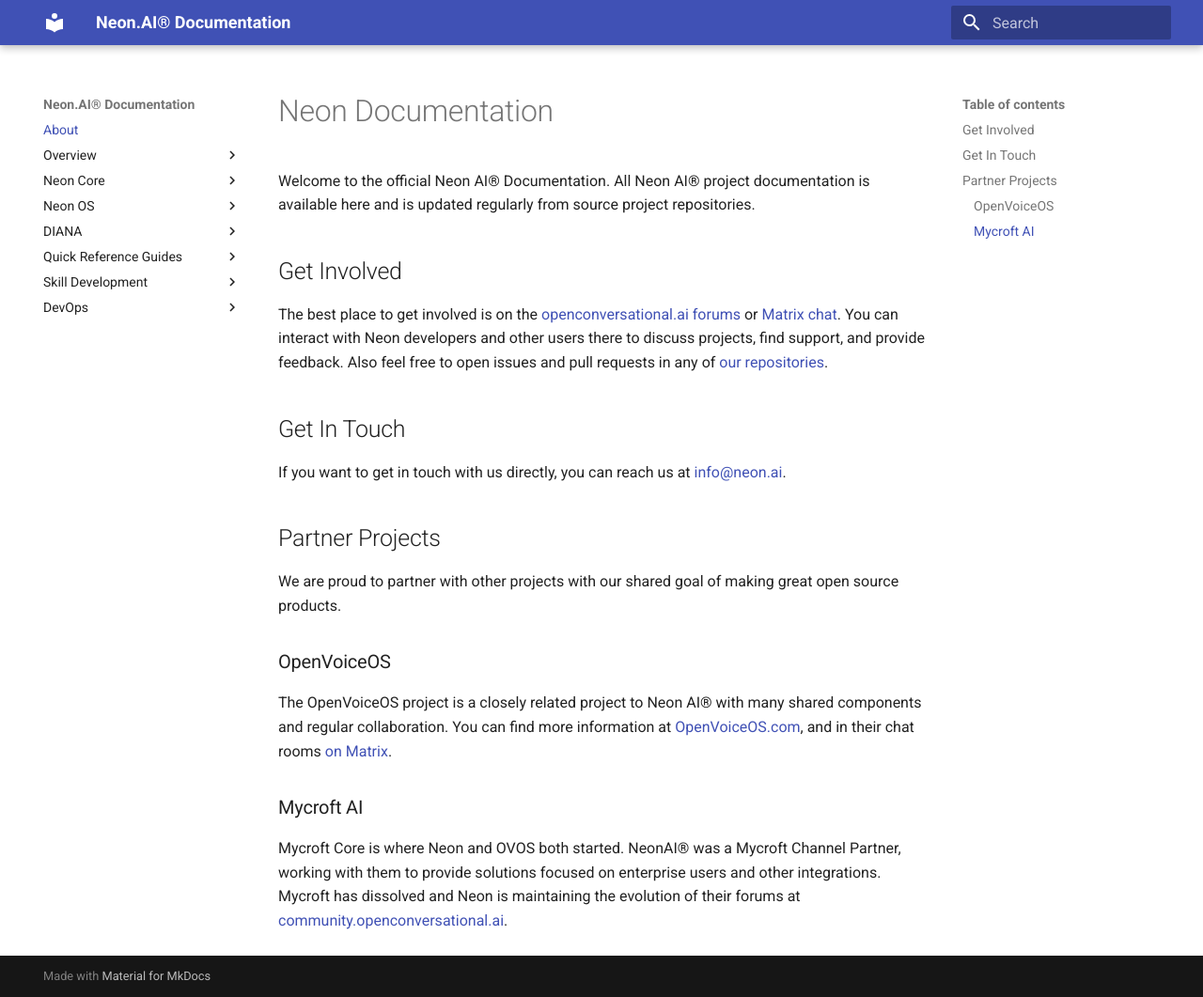
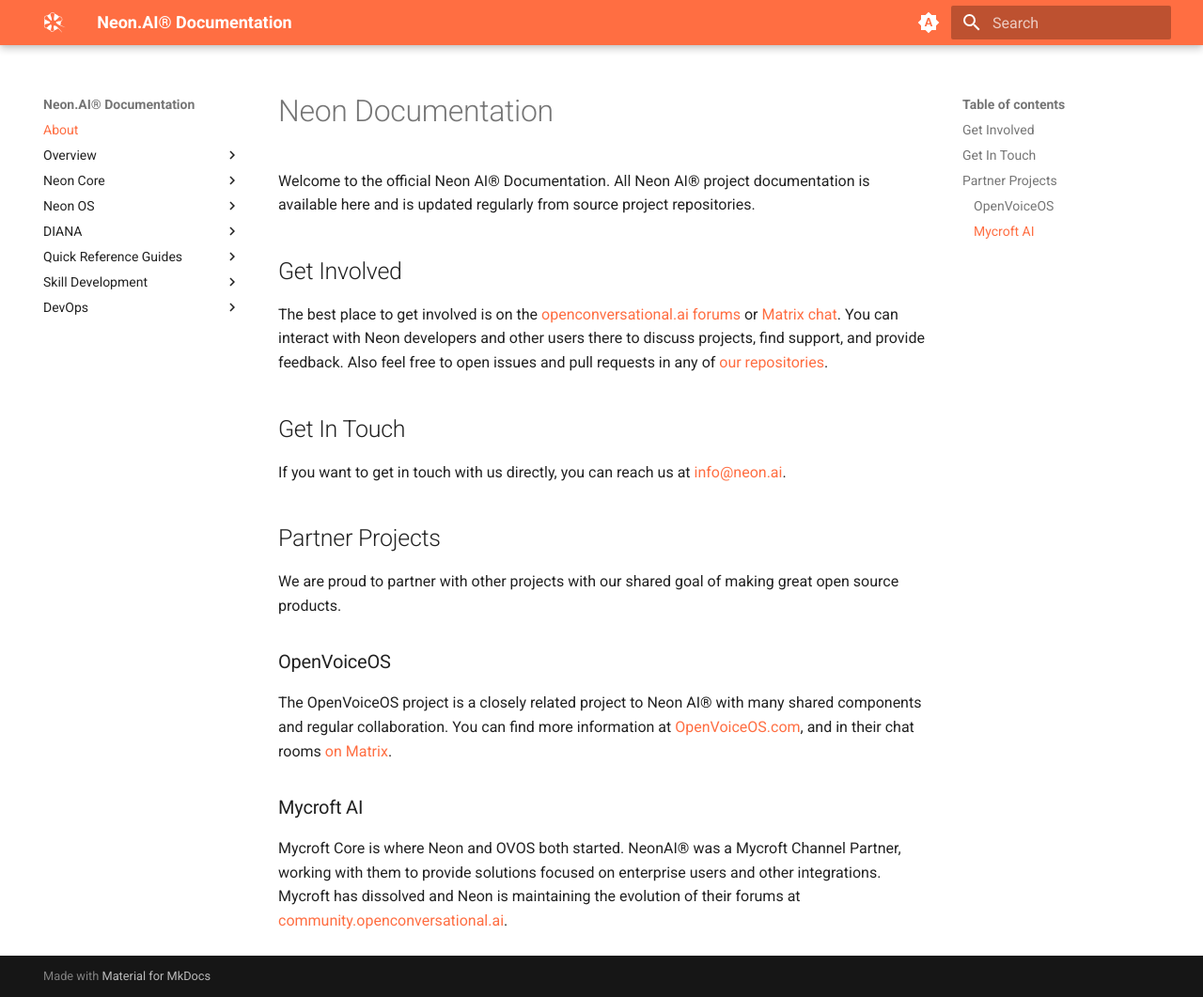
Before and after one commit to NeonGeckoCom/neon-docs, an MkDocs documentation site: the page built from docs/index.md, in a window 1280 px wide and 1061 px high. Shown: the whole window at 94% size. Built offline with MkDocs 1.6.1 and Material for MkDocs 9.7.7, drawn with Linux system fonts in a browser that asks for light colours.

Commit message:
Update graphics and color palette, including dark mode (#67)
* Add logo and favicon
Add support for dark mode (respecting system settings)
Update color scheme to orange

* Move assets for mkdocs file resolution

* Fix typo in "deep orange" color
Add auto palette

(cherry picked from commit 607789844a28443f8cdad43dacdeb7727c4d992d)

* white icon to match text

---------

Co-authored-by: Daniel McKnight <daniel@neon.ai>

```diff
--- a/mkdocs.yml
+++ b/mkdocs.yml
@@ -3,13 +3,35 @@
 plugins:
   - search
 theme:
+  logo: assets/neon_logo_transparent.svg
+  favicon: assets/favicon.png
   name: material
   features:
     - search.suggest
     - search.highlight
     - search.share
-extra_css:
-  - css/gitbook.css
+  palette:
+    # Palette toggle for automatic mode
+    - media: "(prefers-color-scheme)"
+      toggle:
+        icon: material/brightness-auto
+        name: Switch to light mode
+    # Palette toggle for light mode
+    - media: "(prefers-color-scheme: light)"
+      scheme: default
+      primary: deep orange
+      accent: orange
+      toggle:
+        icon: material/brightness-7
+        name: Switch to dark mode
+    # Palette toggle for dark mode
+    - media: "(prefers-color-scheme: dark)"
+      scheme: slate
+      primary: deep orange
+      accent: orange
+      toggle:
+        icon: material/brightness-4
+        name: Switch to light mode
 nav:
   - About: index.md
   - Overview:
```
Also changed, not shown: docs/assets/favicon.png (added), docs/assets/neon_logo_transparent.svg (added).
